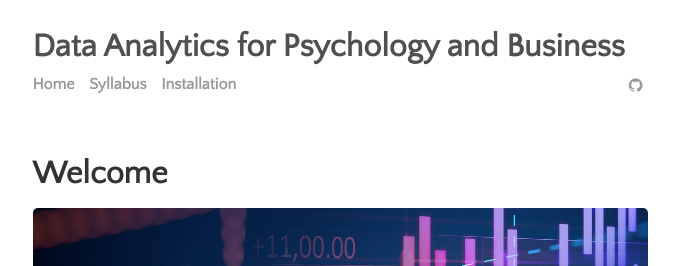
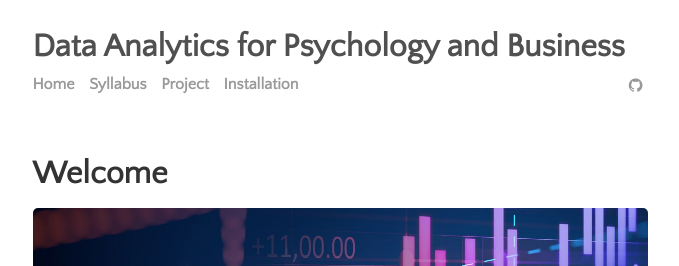
Before and after one commit to cdsbasel/dataanalytics_2023, a Jekyll site: the page built from index.html, in a window 1280 px wide. Shown: the top 266 px of the page, without its empty margins (300-979 px from the left). Built offline with Jekyll 4.4.1, drawn with Linux system fonts in a browser that asks for light colours; the list of posts is cut into pages by our own code.

Commit message:
Update settings.yml

```diff
--- a/_data/settings.yml
+++ b/_data/settings.yml
@@ -9,7 +9,7 @@ menu:
 - {name: 'Home',   url: 'index.html'}
 - {name: 'Syllabus',   path: 'menu', url: 'syllabus.html'}
 #- {name: 'Materials',   path: 'menu', url: 'materials.html'}
-#- {name: 'Projects',   path: 'menu', url: 'projects.html'}
+- {name: 'Project',   path: 'menu', url: 'project.html'}
 #- {name: 'Meet-the-expert',   path: 'menu', url: 'meet-the-expert.html'}
 - {name: 'Installation',   path: 'menu', url: 'installation.html'}
 
```
